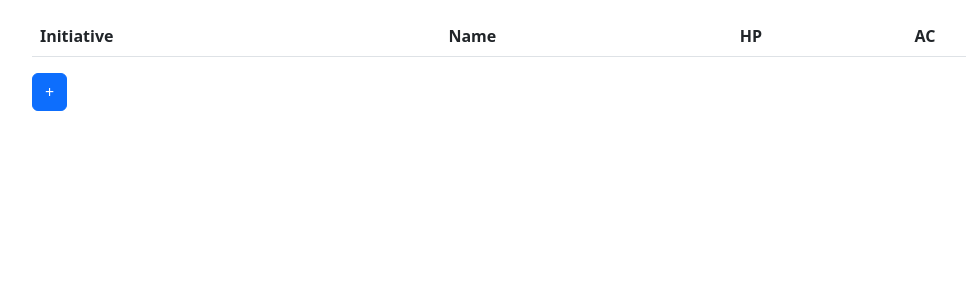
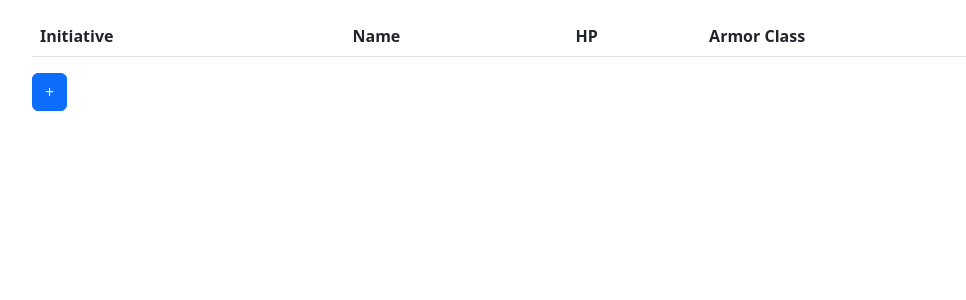
Before and after one commit to crodier1/dnd-initiative-tracker, a React (Vite) app: page / in a window 1280 px wide. Shown: the top 300 px of the page, without its empty margins (50-1016 px from the left). Built offline with nearby package versions, Linux system fonts and the light colour scheme.

Commit message:
updated ac to armor class

```diff
--- a/package.json
+++ b/package.json
@@ -6,8 +6,7 @@
   "scripts": {
     "dev": "vite",
     "build": "vite build",
-    "preview": "vite preview",
-    "start": "node server.js"
+    "preview": "vite preview"
   },
   "dependencies": {
     "@dnd-kit/core": "^6.0.8",
--- a/src/App.jsx
+++ b/src/App.jsx
@@ -37,7 +37,7 @@ function App() {
             <th scope="col">Initiative</th>
             <th scope="col">Name</th>
             <th scope="col">HP</th>
-            <th scope="col">AC</th>
+            <th scope="col">Armor Class</th>
             <th scope="col"></th>
           </tr>
         </thead>
```
